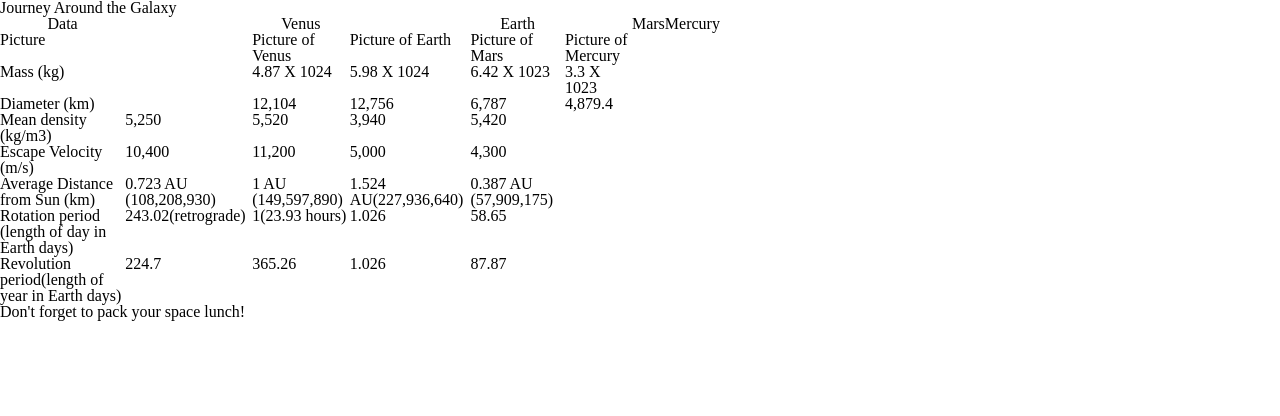
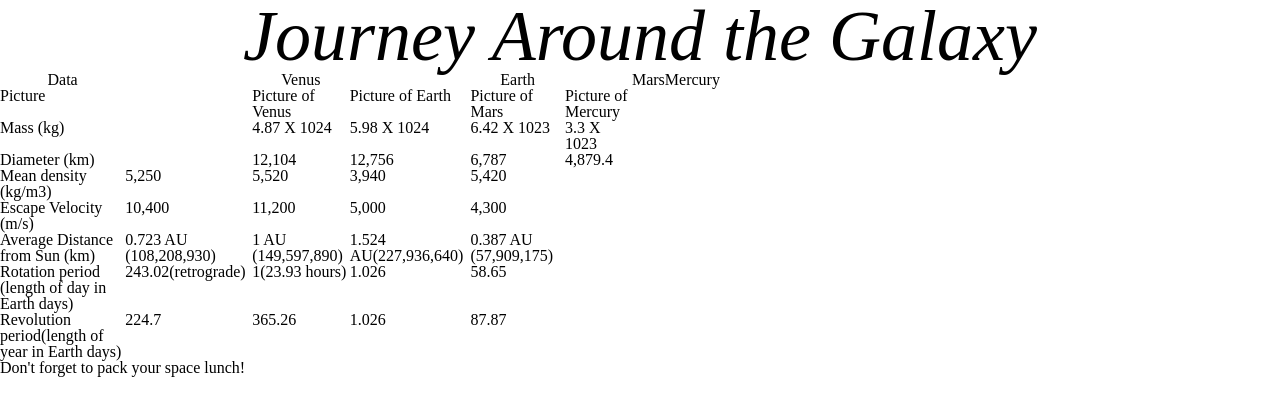
Before and after one commit to djetton6/Lab-5, a plain HTML site: page index.html in a window 1280 px wide. Drawn offline with Linux system fonts and the light colour scheme.

Commit message:
adding header elements

```diff
--- a/style.css
+++ b/style.css
@@ -50,3 +50,9 @@ table {
 	width:720px;
 	border-spacing:automatic;
 }
+header {
+  font-size: 72px;
+  font-style: italic;
+  text-align: center;
+  width: auto;
+}
```
